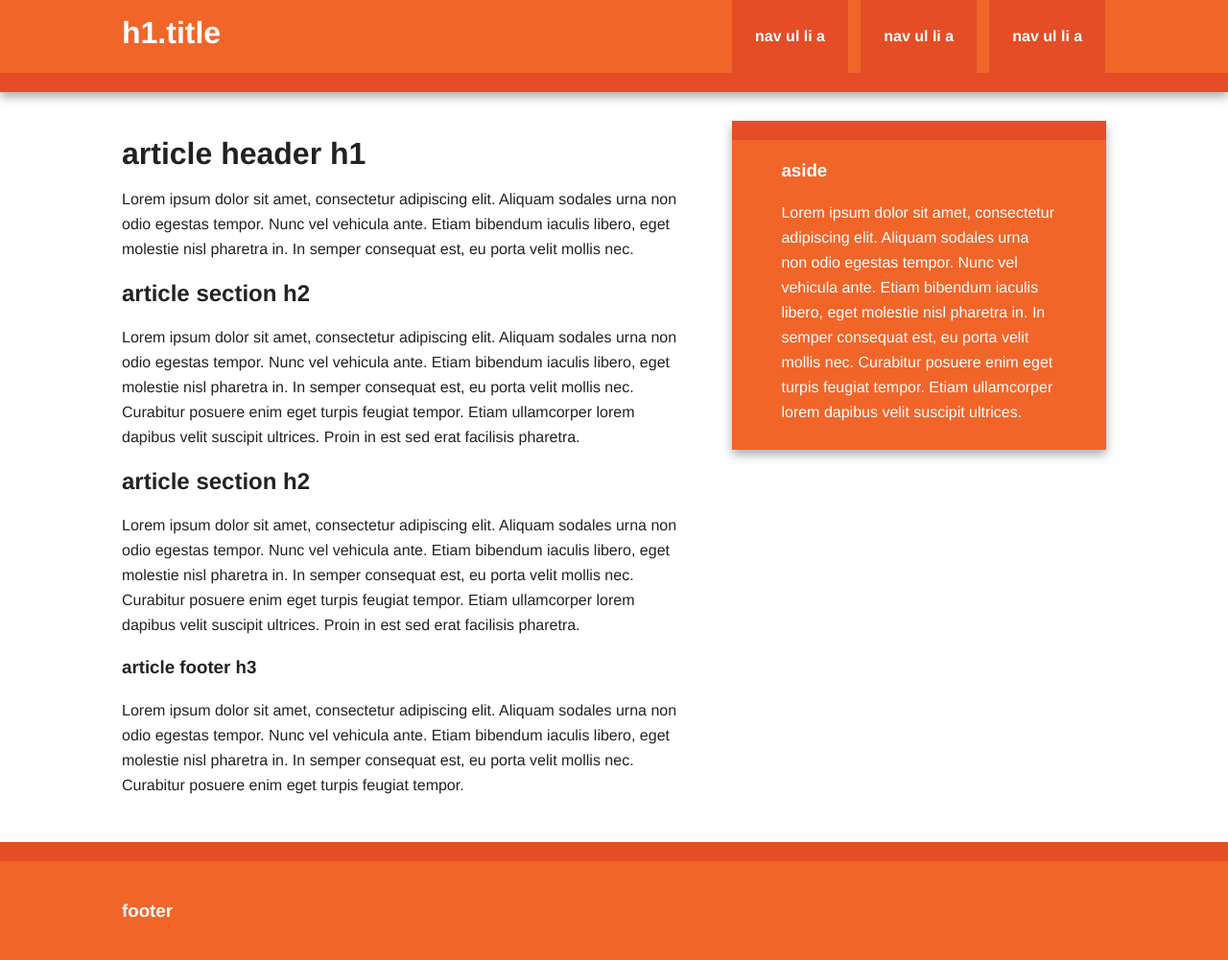
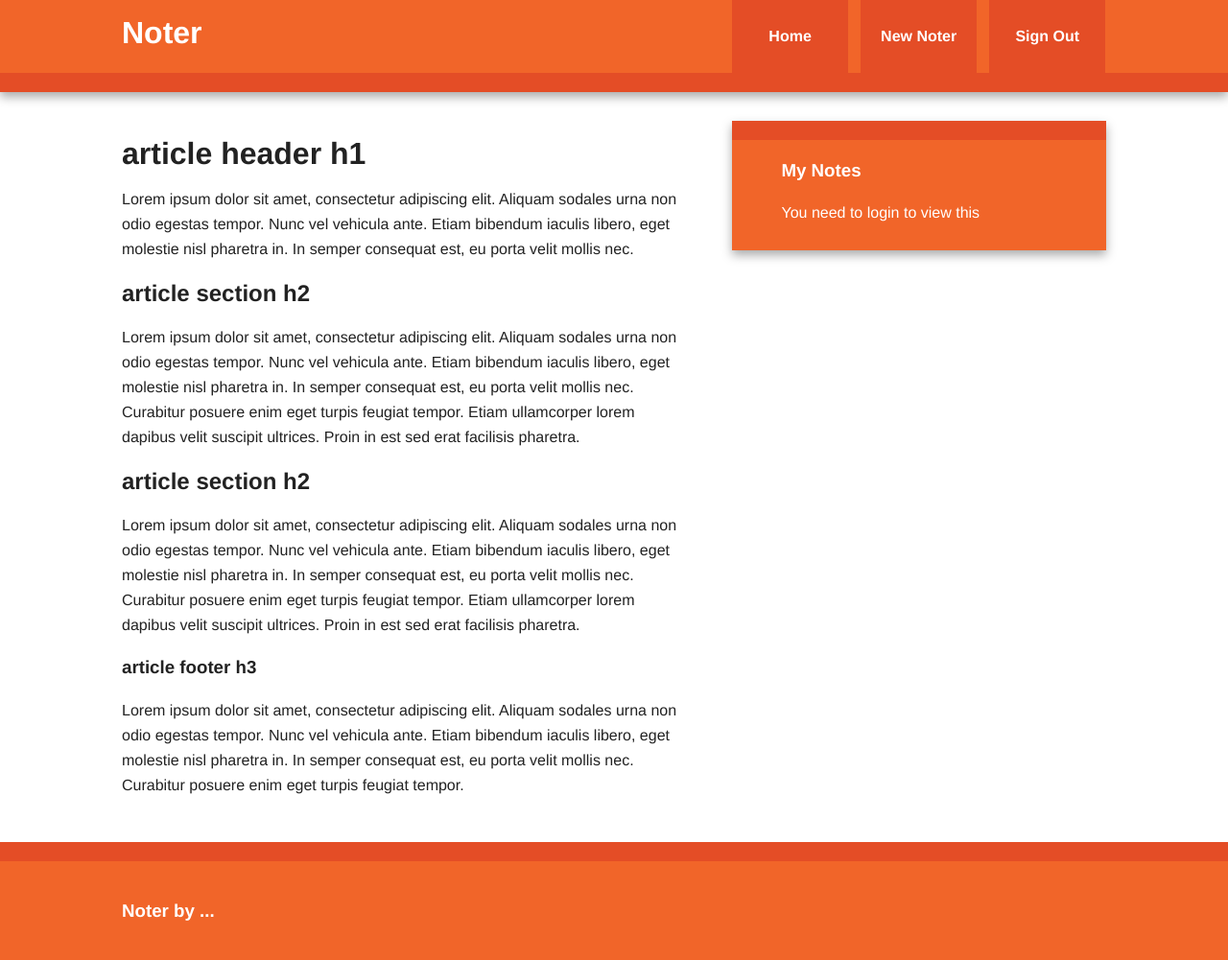
Before and after one commit to masakiando/pythonAndFlaskAndInitializr, a Flask app: page / in a window 1280 px wide. Shown: the whole page at 96% size. Run offline with Flask 2, Linux system fonts and the light colour scheme; some libraries are stand-ins or nearby versions.

Commit message:
ファイル分割 index<=>base

```diff
--- /dev/null
+++ b/templates/base.html
@@ -0,0 +1,65 @@
+<!doctype html>
+    <head>
+        {% block title %}
+        <title>Noter | {{ title }}</title>
+        {% endblock %}
+
+        <link rel="stylesheet" href="{{ url_for('static', filename='css/normalize.min.css') }}">
+        <link rel="stylesheet" href="{{ url_for('static', filename='css/main.css') }}">
+
+        <script src="{{ url_for('static', filename='js/vendor/modernizr-2.8.3-respond-1.4.2.min.js')}}"></script>
+    </head>
+    <body>
+        <!--[if lt IE 8]>
+            <p class="browserupgrade">You are using an <strong>outdated</strong> browser. Please <a href="http://browsehappy.com/">upgrade your browser</a> to improve your experience.</p>
+        <![endif]-->
+
+        <div class="header-container">
+            <header class="wrapper clearfix">
+                <h1 class="title">Noter</h1>
+                <nav>
+                    <ul>
+                        <li><a href="#">Home</a></li>
+                        <li><a href="#">New Noter</a></li>
+                        <li><a href="#">Sign Out</a></li>
+                    </ul>
+                </nav>
+            </header>
+        </div>
+
+        <div class="main-container">
+            <div class="main wrapper clearfix">
+
+              {% block content %}
+              {% endblock %}
+
+              <aside>
+              {% block aside %}
+              {% endblock %}
+              </aside>
+
+            </div> <!-- #main -->
+        </div> <!-- #main-container -->
+
+        <div class="footer-container">
+            <footer class="wrapper">
+                <h3>Noter by ...</h3>
+            </footer>
+        </div>
+
+        <script src="//ajax.googleapis.com/ajax/libs/jquery/1.11.2/jquery.min.js"></script>
+        <script>window.jQuery || document.write('<script src="js/vendor/jquery-1.11.2.min.js"><\/script>')</script>
+
+        <script src="js/main.js"></script>
+
+        <!-- Google Analytics: change UA-XXXXX-X to be your site's ID. -->
+        <script>
+            (function(b,o,i,l,e,r){b.GoogleAnalyticsObject=l;b[l]||(b[l]=
+            function(){(b[l].q=b[l].q||[]).push(arguments)});b[l].l=+new Date;
+            e=o.createElement(i);r=o.getElementsByTagName(i)[0];
+            e.src='//www.google-analytics.com/analytics.js';
+            r.parentNode.insertBefore(e,r)}(window,document,'script','ga'));
+            ga('create','UA-XXXXX-X','auto');ga('send','pageview');
+        </script>
+    </body>
+</html>
--- a/templates/index.html
+++ b/templates/index.html
@@ -1,42 +1,10 @@
-<!doctype html>
-<!--[if lt IE 7]>      <html class="no-js lt-ie9 lt-ie8 lt-ie7" lang=""> <![endif]-->
-<!--[if IE 7]>         <html class="no-js lt-ie9 lt-ie8" lang=""> <![endif]-->
-<!--[if IE 8]>         <html class="no-js lt-ie9" lang=""> <![endif]-->
-<!--[if gt IE 8]><!--> <html class="no-js" lang=""> <!--<![endif]-->
-    <head>
-        <meta charset="utf-8">
-        <meta http-equiv="X-UA-Compatible" content="IE=edge,chrome=1">
-        <title></title>
-        <meta name="description" content="">
-        <meta name="viewport" content="width=device-width, initial-scale=1">
-        <link rel="apple-touch-icon" href="apple-touch-icon.png">
+{% extends "base.html" %}
 
-        <link rel="stylesheet" href="{{ url_for('static', filename='css/normalize.min.css') }}">
-        <link rel="stylesheet" href="{{ url_for('static', filename='css/main.css') }}">
+{% block title %}
+<title>Noter | Index</title>
+{% endblock %}
 
-        <script src="{{ url_for('static', filename='js/vendor/modernizr-2.8.3-respond-1.4.2.min.js')}}"></script>
-    </head>
-    <body>
-        <!--[if lt IE 8]>
-            <p class="browserupgrade">You are using an <strong>outdated</strong> browser. Please <a href="http://browsehappy.com/">upgrade your browser</a> to improve your experience.</p>
-        <![endif]-->
-
-        <div class="header-container">
-            <header class="wrapper clearfix">
-                <h1 class="title">h1.title</h1>
-                <nav>
-                    <ul>
-                        <li><a href="#">nav ul li a</a></li>
-                        <li><a href="#">nav ul li a</a></li>
-                        <li><a href="#">nav ul li a</a></li>
-                    </ul>
-                </nav>
-            </header>
-        </div>
-
-        <div class="main-container">
-            <div class="main wrapper clearfix">
-
+{% block content %}
 <article>
     <header>
         <h1>article header h1</h1>
@@ -55,34 +23,9 @@
         <p>Lorem ipsum dolor sit amet, consectetur adipiscing elit. Aliquam sodales urna non odio egestas tempor. Nunc vel vehicula ante. Etiam bibendum iaculis libero, eget molestie nisl pharetra in. In semper consequat est, eu porta velit mollis nec. Curabitur posuere enim eget turpis feugiat tempor.</p>
     </footer>
 </article>
+{% endblock %}
 
-                <aside>
-                    <h3>aside</h3>
-                    <p>Lorem ipsum dolor sit amet, consectetur adipiscing elit. Aliquam sodales urna non odio egestas tempor. Nunc vel vehicula ante. Etiam bibendum iaculis libero, eget molestie nisl pharetra in. In semper consequat est, eu porta velit mollis nec. Curabitur posuere enim eget turpis feugiat tempor. Etiam ullamcorper lorem dapibus velit suscipit ultrices.</p>
-                </aside>
-
-            </div> <!-- #main -->
-        </div> <!-- #main-container -->
-
-        <div class="footer-container">
-            <footer class="wrapper">
-                <h3>footer</h3>
-            </footer>
-        </div>
-
-        <script src="//ajax.googleapis.com/ajax/libs/jquery/1.11.2/jquery.min.js"></script>
-        <script>window.jQuery || document.write('<script src="js/vendor/jquery-1.11.2.min.js"><\/script>')</script>
-
-        <script src="js/main.js"></script>
-
-        <!-- Google Analytics: change UA-XXXXX-X to be your site's ID. -->
-        <script>
-            (function(b,o,i,l,e,r){b.GoogleAnalyticsObject=l;b[l]||(b[l]=
-            function(){(b[l].q=b[l].q||[]).push(arguments)});b[l].l=+new Date;
-            e=o.createElement(i);r=o.getElementsByTagName(i)[0];
-            e.src='//www.google-analytics.com/analytics.js';
-            r.parentNode.insertBefore(e,r)}(window,document,'script','ga'));
-            ga('create','UA-XXXXX-X','auto');ga('send','pageview');
-        </script>
-    </body>
-</html>
+{% block aside %}
+<h3>My Notes</h3>
+<p>You need to login to view this</p>
+{% endblock %}
```
Lines whose indentation alone changed are shown as unchanged.
